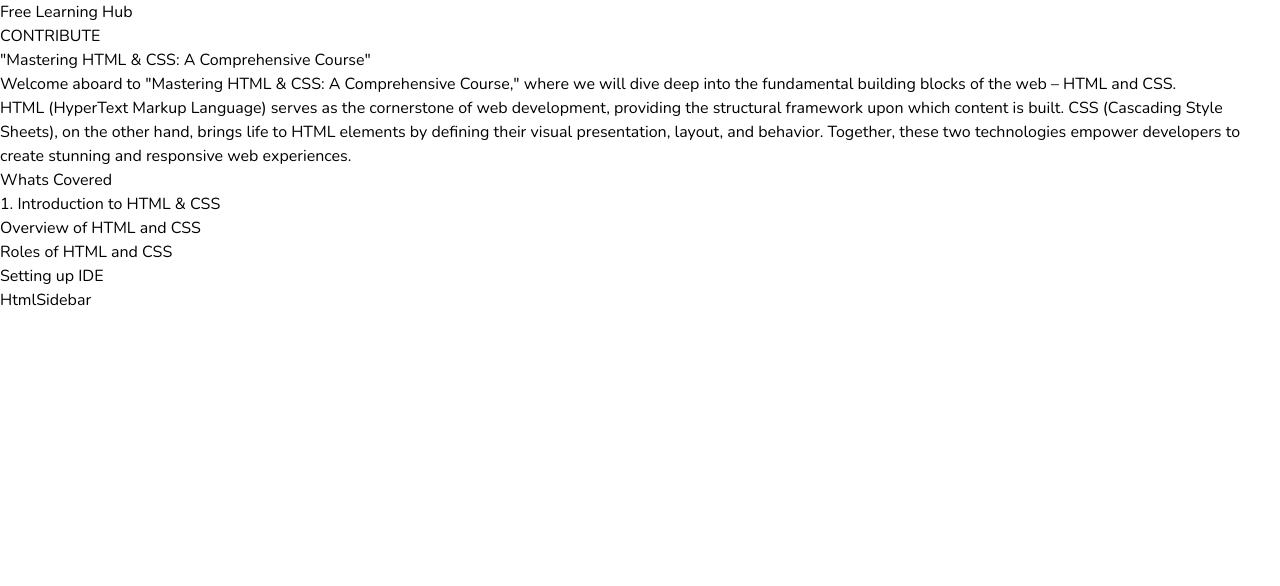
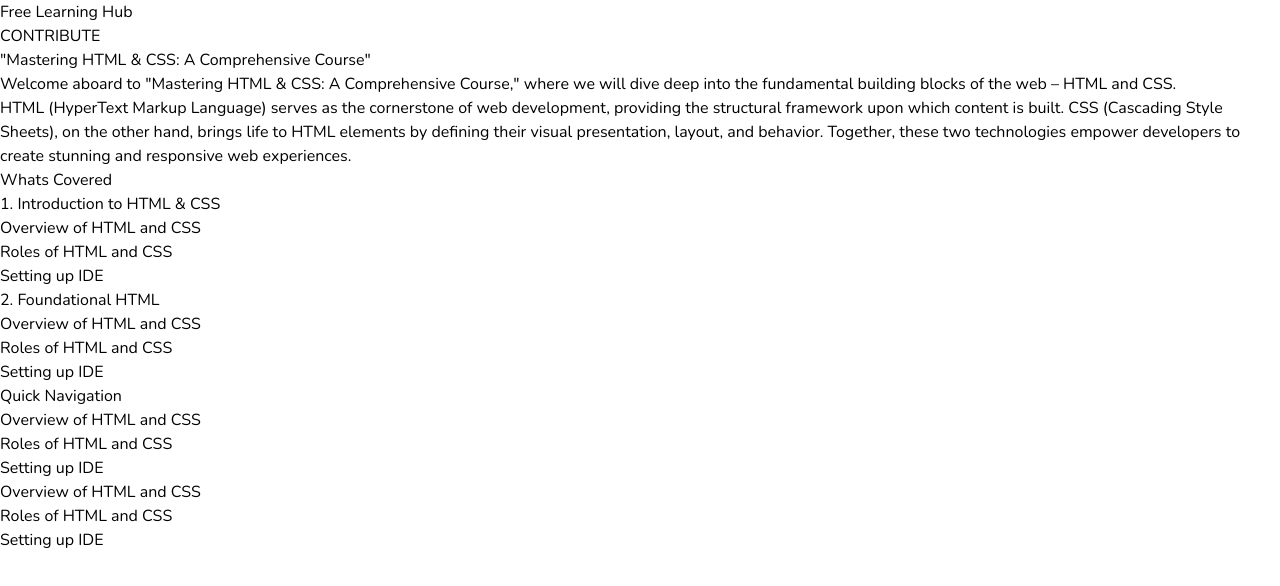
Before and after one commit to ahmednule/Free-Learning-Hub, a React (Vite) app: page /learn/html in a window 1280 px wide. Shown: the top 586 px of the page. Built offline with nearby package versions, Linux system fonts and the light colour scheme.

Commit message:
Added html homepage and side panel

```diff
--- a/src/assets/objects/contributers.json
+++ b/src/assets/objects/contributers.json
@@ -1,3 +1,4 @@
 [
-  "developer-assets"
+  "developer-assets",
+  "DevFaith"
 ]
--- /dev/null
+++ b/src/assets/objects/htmlTopics.json
@@ -0,0 +1,44 @@
+[
+  {
+    "id": 1,
+    "name": "Introduction to HTML & CSS",
+    "topics": [
+      {
+        "id": 1,
+        "name": "Overview of HTML and CSS",
+        "link": "/learn/html/l1"
+      },
+      {
+        "id": 2,
+        "name": "Roles of HTML and CSS",
+        "link": "/learn/html/l2"
+      },
+      {
+        "id": 3,
+        "name": "Setting up IDE",
+        "link": "/learn/html/l3"
+      }
+    ]
+  },
+  {
+    "id": 2,
+    "name": "Foundational HTML",
+    "topics": [
+      {
+        "id": 1,
+        "name": "Overview of HTML and CSS",
+        "link": "/learn/html/l4"
+      },
+      {
+        "id": 2,
+        "name": "Roles of HTML and CSS",
+        "link": "/learn/html/l5"
+      },
+      {
+        "id": 3,
+        "name": "Setting up IDE",
+        "link": "/learn/html/l6"
+      }
+    ]
+  }
+]
--- a/src/components/Contributors.jsx
+++ b/src/components/Contributors.jsx
@@ -34,11 +34,11 @@ const Contributors = () => {
       <h2 className='text-center font-semibold text-2xl'>Special thanks to all contributers:</h2>
       <div className='flex justify-center mt-12'>
         {contributers.map(user => (
-          <div key={user.id}>
+          <div key={user.id} className='p-4'>
             <a href={user.html_url} className='cursor-pointer' >
               <img src={user.avatar_url} className='w-24 mx-auto h-24 rounded-full object-cover' alt={`Profile Picture of ${user.login}`} />
             </a>
-            <p className='text-sm mt-1 text-orange-500 hover:underline dark:text-blue-600'>
+            <p className='text-sm text-center mt-1 text-orange-500 hover:underline dark:text-blue-600'>
               <a href={user.html_url} target="_blank" rel="noopener noreferrer">{user.login}</a>
             </p>
           </div>
--- a/src/components/HtmlSidebar.jsx
+++ b/src/components/HtmlSidebar.jsx
@@ -1,8 +1,28 @@
 import React from 'react'
+import htmlTopics from '../assets/objects/htmlTopics.json'
 
 const HtmlSidebar = () => {
+  const lessons = htmlTopics;
+
+
+
   return (
-    <div>HtmlSidebar</div>
+    <div>
+      <h1 className='font-bold text-2xl mb-4 md:text-3xl'>Quick Navigation</h1>
+      {
+        lessons.map((lesson) => (
+          <div key={lesson.id}>
+            <ul className='list-none ml-auto text-yellow-500 dark:text-blue-600'>
+              {
+                lesson.topics.map((topic) => (
+                  <li key={topic.id} className='hover:underline text-right cursor-pointer w-full'> {topic.name} </li>
+                ))
+              }
+            </ul>
+          </div>
+        ))
+      }
+    </div>
   )
 }
 
--- a/src/courses/html/Intro.jsx
+++ b/src/courses/html/Intro.jsx
@@ -1,8 +1,10 @@
 import React from 'react';
 import { useNavigate } from 'react-router-dom';
+import htmlTopics from '../../assets/objects/htmlTopics.json'
 
 const Intro = () => {
   const navigate = useNavigate();
+  const lessons = htmlTopics;
 
 
   return (
@@ -15,14 +17,20 @@ const Intro = () => {
         </article>
         <article className='mt-10'>
           <h1 className='font-bold text-2xl md:text-3xl'>Whats Covered</h1>
-          <div className='mt-4 '>
-            <h3 className='text-xl'>1. Introduction to HTML & CSS</h3>
-            <ul className='list-disc pl-8 mt-2 text-yellow-500 dark:text-blue-600'>
-              <li onClick={() => navigate('/learn/html/l1')} className='hover:underline cursor-pointer w-fit'>Overview of HTML and CSS</li>
-              <li onClick={() => navigate('/learn/html/l2')} className='hover:underline cursor-pointer w-fit'>Roles of HTML and CSS</li>
-              <li onClick={() => navigate('/learn/html/l2')} className='hover:underline cursor-pointer w-fit'>Setting up IDE</li>
-            </ul>
-          </div>
+          {
+            lessons.map((lesson) => (
+              <div className='mt-4' key={lesson.id}>
+                <h3 className='text-xl'> {`${lesson.id}. ${lesson.name}`} </h3>
+                <ul className='list-disc pl-8 mt-2 text-yellow-500 dark:text-blue-600'>
+                  {
+                    lesson.topics.map((topic) => (
+                      <li key={topic.id} onClick={() => navigate(topic.link)} className='hover:underline cursor-pointer w-fit'> {topic.name} </li>
+                    ))
+                  }
+                </ul>
+              </div>
+            ))
+          }
         </article>
       </div>
     </div>
--- a/src/learn/html/Html.jsx
+++ b/src/learn/html/Html.jsx
@@ -7,7 +7,7 @@ import HtmlSidebar from '../../components/HtmlSidebar';
 
 const Html = () => {
   return (
-    <div className='bg-gray-50 text-black dark:text-white dark:bg-gray-950 mx-auto min-h-screen'>
+    <div className='bg-gray-50 text-black dark:text-white dark:bg-gray-950 mx-auto'>
       <div className='container max-w-7xl mx-auto'>
         <div>
           <Navbar />
```
